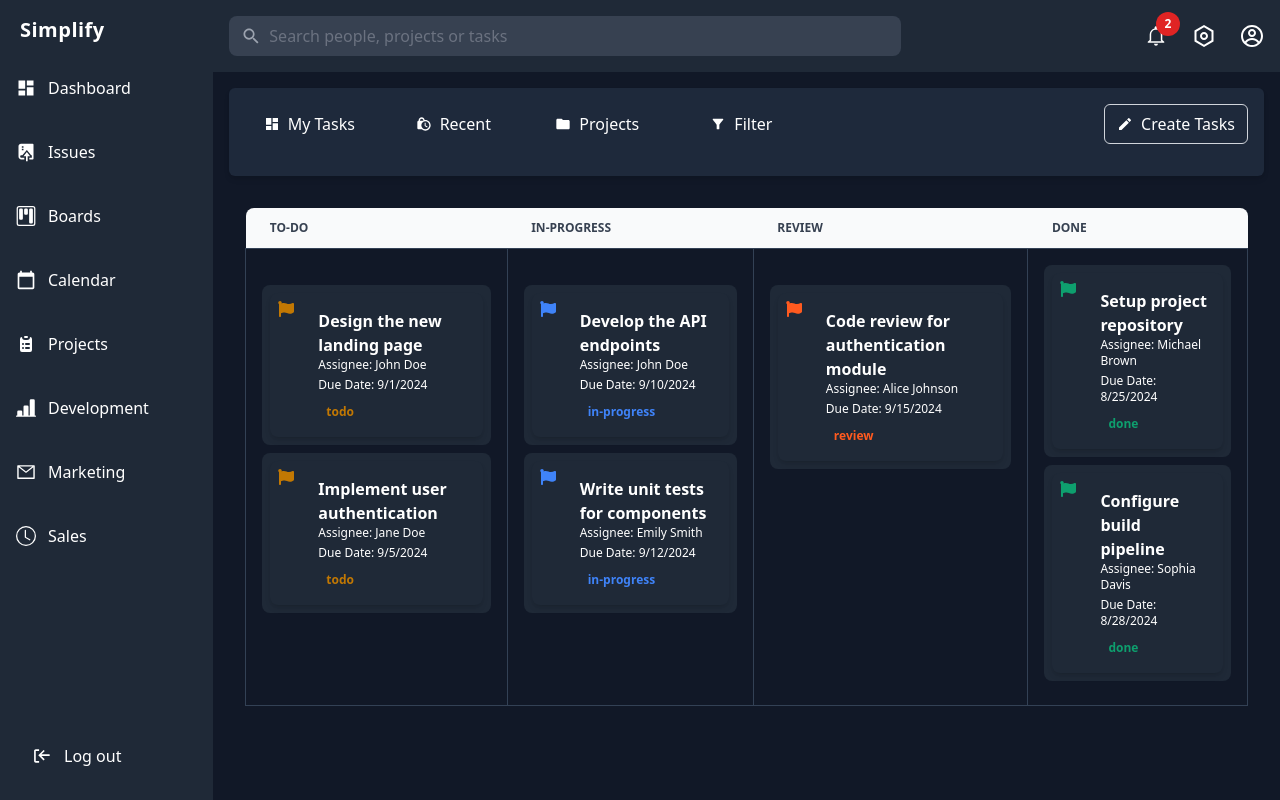
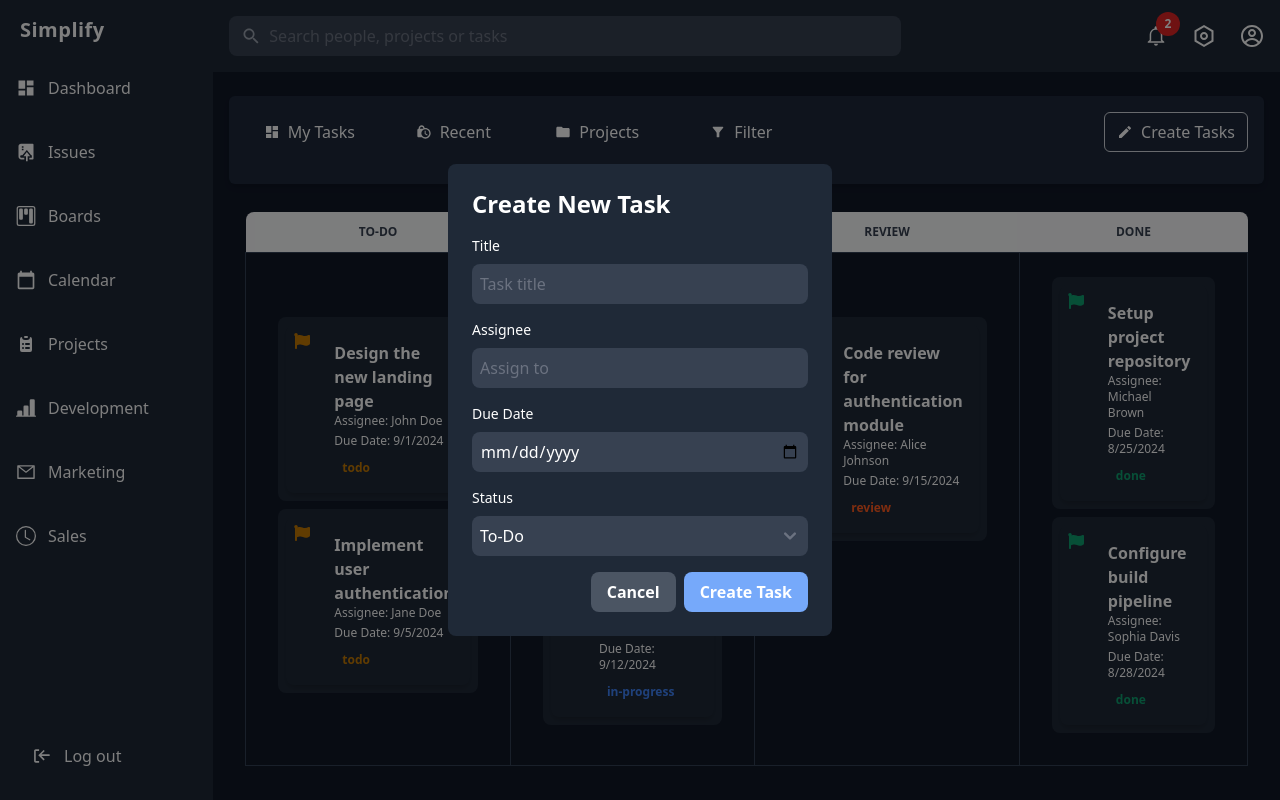
Before and after one commit to sheetalMehta7/Simplify-Frontend, a React (Vite) app: page /dashboard in a window 1280 px wide. Both pictures are taken after a click on the button "Create Tasks". Built offline with nearby package versions, Linux system fonts and the light colour scheme.

Commit message:
add create task modal component

```diff
--- a/package.json
+++ b/package.json
@@ -17,6 +17,7 @@
     "@headlessui/react": "^2.1.3",
     "flowbite-react": "^0.8.0",
     "formik": "^2.4.6",
+    "moment": "^2.30.1",
     "react": "^18.2.0",
     "react-beautiful-dnd": "^13.1.1",
     "react-dom": "^18.2.0",
--- /dev/null
+++ b/src/components/CreateTaskModal.tsx
@@ -0,0 +1,127 @@
+import React, { useState } from 'react'
+import moment from 'moment'
+
+interface CreateTaskModalProps {
+  onClose: () => void
+}
+
+export const CreateTaskModal: React.FC<CreateTaskModalProps> = ({
+  onClose,
+}) => {
+  const [taskDetails, setTaskDetails] = useState({
+    title: '',
+    assignee: '',
+    dueDate: '',
+    status: 'todo', // Default status
+  })
+  const [errors, setErrors] = useState<{ [key: string]: string }>({})
+
+  const handleChange = (
+    e: React.ChangeEvent<HTMLInputElement | HTMLSelectElement>,
+  ) => {
+    const { name, value } = e.target
+    setTaskDetails((prevDetails) => ({ ...prevDetails, [name]: value }))
+  }
+
+  const handleSubmit = () => {
+    const { title, assignee, dueDate, status } = taskDetails
+    let newErrors: { [key: string]: string } = {}
+
+    if (!title) newErrors.title = 'Title is required'
+    if (!assignee) newErrors.assignee = 'Assignee is required'
+    if (!dueDate) newErrors.dueDate = 'Due Date is required'
+    else if (moment(dueDate).isBefore(moment(), 'day'))
+      newErrors.dueDate = 'Due Date cannot be in the past'
+    if (!status) newErrors.status = 'Status is required'
+
+    if (Object.keys(newErrors).length === 0) {
+      // Logic to create a new task
+      console.log('New Task:', taskDetails)
+      onClose() // Close the modal after creating the task
+    } else {
+      setErrors(newErrors)
+    }
+  }
+
+  return (
+    <div className="fixed inset-0 flex items-center justify-center z-50 bg-black bg-opacity-50">
+      <div className="bg-gray-800 text-white p-6 rounded-lg w-96">
+        <h2 className="text-2xl font-bold mb-4">Create New Task</h2>
+        <div className="mb-4">
+          <label className="block text-sm font-medium mb-2">Title</label>
+          <input
+            type="text"
+            name="title"
+            value={taskDetails.title}
+            onChange={handleChange}
+            className="w-full p-2 bg-gray-700 rounded-lg border-none focus:ring-0"
+            placeholder="Task title"
+          />
+          {errors.title && (
+            <div className="text-red-500 text-sm mt-1">{errors.title}</div>
+          )}
+        </div>
+        <div className="mb-4">
+          <label className="block text-sm font-medium mb-2">Assignee</label>
+          <input
+            type="text"
+            name="assignee"
+            value={taskDetails.assignee}
+            onChange={handleChange}
+            className="w-full p-2 bg-gray-700 rounded-lg border-none focus:ring-0"
+            placeholder="Assign to"
+          />
+          {errors.assignee && (
+            <div className="text-red-500 text-sm mt-1">{errors.assignee}</div>
+          )}
+        </div>
+        <div className="mb-4">
+          <label className="block text-sm font-medium mb-2">Due Date</label>
+          <input
+            type="date"
+            name="dueDate"
+            value={taskDetails.dueDate}
+            onChange={handleChange}
+            className={`w-full p-2 bg-gray-700 rounded-lg border-none focus:ring-0 ${
+              errors.dueDate ? 'border-red-500' : ''
+            }`}
+          />
+          {errors.dueDate && (
+            <div className="text-red-500 text-sm mt-1">{errors.dueDate}</div>
+          )}
+        </div>
+        <div className="mb-4">
+          <label className="block text-sm font-medium mb-2">Status</label>
+          <select
+            name="status"
+            value={taskDetails.status}
+            onChange={handleChange}
+            className="w-full p-2 bg-gray-700 rounded-lg border-none focus:ring-0"
+          >
+            <option value="todo">To-Do</option>
+            <option value="in-progress">In-Progress</option>
+            <option value="review">Review</option>
+            <option value="done">Done</option>
+          </select>
+          {errors.status && (
+            <div className="text-red-500 text-sm mt-1">{errors.status}</div>
+          )}
+        </div>
+        <div className="flex justify-end">
+          <button
+            className="bg-gray-600 hover:bg-gray-700 text-white font-bold py-2 px-4 rounded-lg mr-2"
+            onClick={onClose}
+          >
+            Cancel
+          </button>
+          <button
+            className="bg-blue-400 hover:bg-blue-500 text-white font-semibold py-2 px-4 rounded-lg"
+            onClick={handleSubmit}
+          >
+            Create Task
+          </button>
+        </div>
+      </div>
+    </div>
+  )
+}
--- a/src/components/DashboardTabs.tsx
+++ b/src/components/DashboardTabs.tsx
@@ -7,6 +7,7 @@ import {
   MdFilterAlt,
 } from 'react-icons/md'
 import { FilterDropdown } from '../components/FilterDropdown'
+import { CreateTaskModal } from './CreateTaskModal'
 
 interface DashboardTabsProps {
   setActiveTab: (tabName: string) => void
@@ -18,6 +19,7 @@ export const DashboardTabs: React.FC<DashboardTabsProps> = ({
   activeTab,
 }) => {
   const [isFilterOpen, setIsFilterOpen] = useState(false)
+  const [isModalOpen, setIsModalOpen] = useState(false) // State to control modal visibility
   const filterButtonRef = useRef<HTMLButtonElement>(null)
 
   const tabClass = (tabName: string) =>
@@ -30,8 +32,8 @@ export const DashboardTabs: React.FC<DashboardTabsProps> = ({
   }
 
   return (
-    <div className="relative p-4 bg-slate-800 rounded-md shadow-md mb-4">
-      <div className="flex justify-between items-center mb-4">
+    <div className="relative p-4 bg-slate-800 rounded-md shadow-md mt-2 mb-3">
+      <div className="flex items-center justify-between mb-4">
         <div className="flex space-x-4">
           <button
             className={tabClass('My Tasks')}
@@ -65,7 +67,10 @@ export const DashboardTabs: React.FC<DashboardTabsProps> = ({
         </div>
 
         {/* Create Tasks Button */}
-        <button className="flex items-center justify-center rounded-md w-36 h-10 border border-gray-300 hover:bg-blue-400 hover:text-white transition-all duration-300">
+        <button
+          className="flex items-center justify-center rounded-md w-36 h-10 border border-gray-300 hover:bg-blue-400 hover:text-white transition-all duration-300"
+          onClick={() => setIsModalOpen(true)}
+        >
           <MdCreate className="h-6 mr-2" />
           Create Tasks
         </button>
@@ -76,6 +81,9 @@ export const DashboardTabs: React.FC<DashboardTabsProps> = ({
         isOpen={isFilterOpen}
         closeDropdown={() => setIsFilterOpen(false)}
       />
+
+      {/* Create Task Modal */}
+      {isModalOpen && <CreateTaskModal onClose={() => setIsModalOpen(false)} />}
     </div>
   )
 }
--- a/src/components/TaskBoard.tsx
+++ b/src/components/TaskBoard.tsx
@@ -6,14 +6,14 @@ import {
   DropResult,
 } from 'react-beautiful-dnd'
 import { Table } from 'flowbite-react'
-import TaskCard from './TaskCard' // Import TaskCard component
+import TaskCard from './TaskCard'
 
 // Define the interface for Task
 interface Task {
   id: string
   content: string
   assignee: string
-  dueDate: string // ISO date string
+  dueDate: string
   status: string
 }
 
@@ -29,7 +29,7 @@ const initialTasks: TaskColumns = {
       id: 'task-1',
       content: 'Design the new landing page',
       assignee: 'John Doe',
-      dueDate: '2024-09-01', // ISO date string format
+      dueDate: '2024-09-01',
       status: 'todo',
     },
     {
@@ -113,7 +113,7 @@ export const TaskBoard: React.FC = () => {
     <DragDropContext onDragEnd={onDragEnd}>
       <div className="overflow-x-auto p-4">
         <Table>
-          <Table.Head>
+          <Table.Head className="text-center">
             <Table.HeadCell>To-Do</Table.HeadCell>
             <Table.HeadCell>In-Progress</Table.HeadCell>
             <Table.HeadCell>Review</Table.HeadCell>
@@ -124,7 +124,7 @@ export const TaskBoard: React.FC = () => {
               {['todo', 'in-progress', 'review', 'done'].map((columnId) => (
                 <Table.Cell
                   key={columnId}
-                  className="border border-slate-700 rounded-md p-2"
+                  className="border border-slate-700 rounded-md w-1/4"
                 >
                   <Droppable droppableId={columnId}>
                     {(provided, snapshot) => (
```
Also changed, not shown: 1 other file (tests, documents, lock files or other folders).
